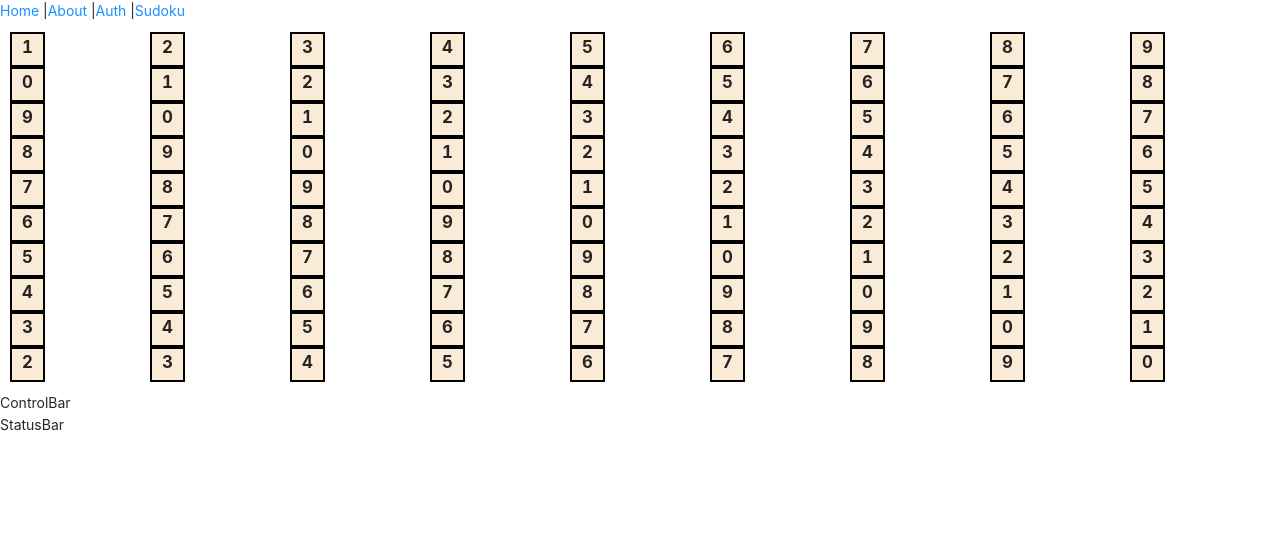
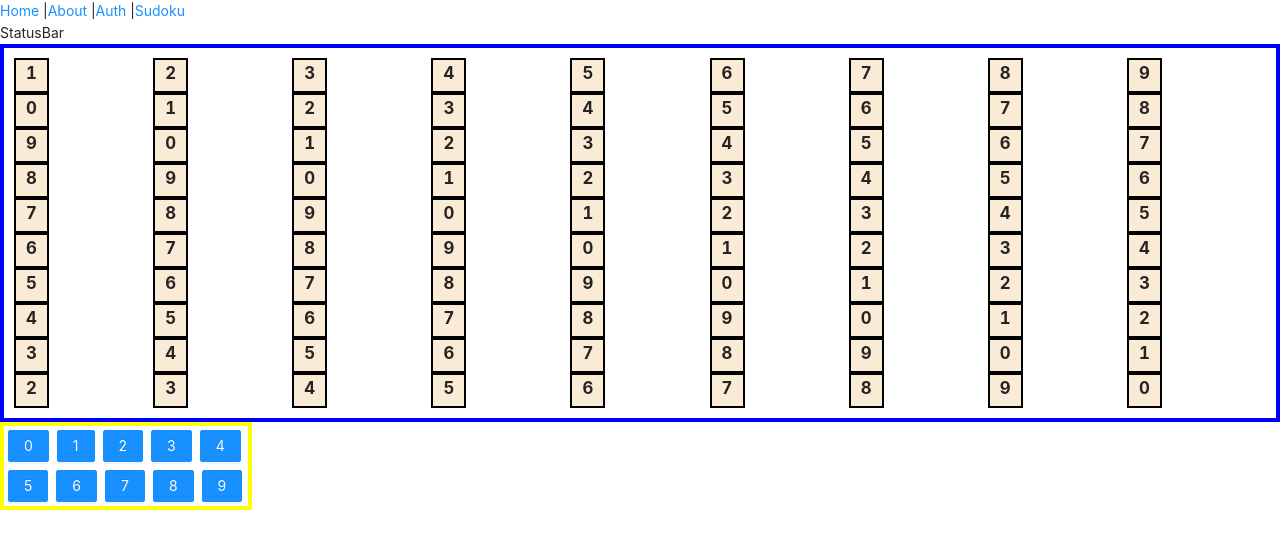
Before and after one commit to Manion-sebastian/waggroup, a Next.js app: page /sudokuTest in a window 1280 px wide. Shown: the top 548 px of the page. Built offline with nearby package versions, Linux system fonts and the light colour scheme.

Commit message:
sudoku working on it

```diff
--- a/components/Sudoku/controlBar.tsx
+++ b/components/Sudoku/controlBar.tsx
@@ -1,10 +1,24 @@
 import React from 'react'
+import { Button } from 'antd'
+import styles from '../../styles/sudoku/Board.module.css'
 
 type Props = {}
 
 const ControlBar = (props: Props) => {
   return (
-    <div>ControlBar</div>
+    <div className={styles.controlConstraints}>
+      <Button className={styles.controlButton} type='primary'>0</Button>
+      <Button className={styles.controlButton} type='primary'>1</Button>
+      <Button className={styles.controlButton} type='primary'>2</Button>
+      <Button className={styles.controlButton} type='primary'>3</Button>
+      <Button className={styles.controlButton} type='primary'>4</Button>
+      <Button className={styles.controlButton} type='primary'>5</Button>
+      <Button className={styles.controlButton} type='primary'>6</Button>
+      <Button className={styles.controlButton} type='primary'>7</Button>
+      <Button className={styles.controlButton} type='primary'>8</Button>
+      <Button className={styles.controlButton} type='primary'>9</Button>
+
+    </div>
   )
 }
 
--- a/components/Sudoku/sudokuGame.tsx
+++ b/components/Sudoku/sudokuGame.tsx
@@ -2,15 +2,16 @@ import React from 'react'
 import Board from './board'
 import ControlBar from './controlBar'
 import StatusBar from './statusBar'
+import styles from '../../styles/sudoku/Board.module.css'
 
 type Props = {}
 
 const SudokuGame = (props: Props) => {
   return (
-    <div>
+    <div className={styles.gameConstraints}>
+      <StatusBar />
       <Board />
       <ControlBar />
-      <StatusBar />
     </div>
   )
 }
--- a/styles/sudoku/Board.module.css
+++ b/styles/sudoku/Board.module.css
@@ -5,6 +5,27 @@
     grid-gap: 0;
 
     padding: 10px;
+    border: solid blue 4px;
 
 
 }
+
+
+.controlConstraints {
+
+    border: solid yellow 4px;
+    margin: 0, auto;
+    width: 252px;
+}
+
+.controlButton {
+    margin: 4px;
+}
+
+.gameConstraints {
+    height: 100vh;
+    /* display: flex; */
+    /* justify-content: center; */
+    margin: 0 auto;
+
+}
```
